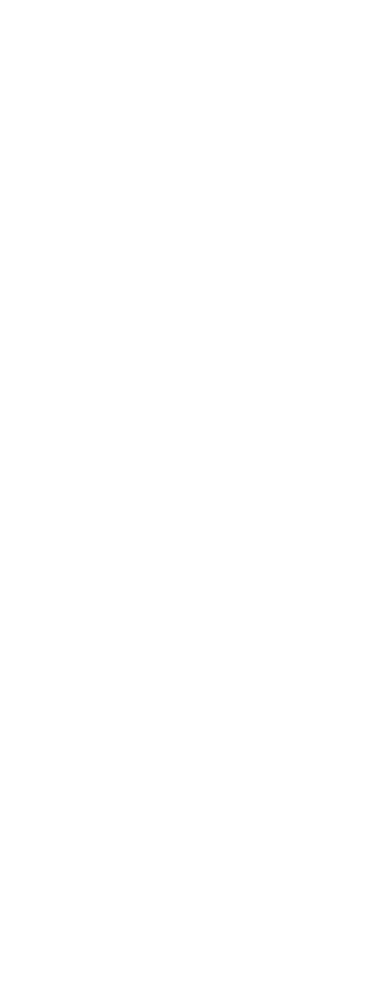
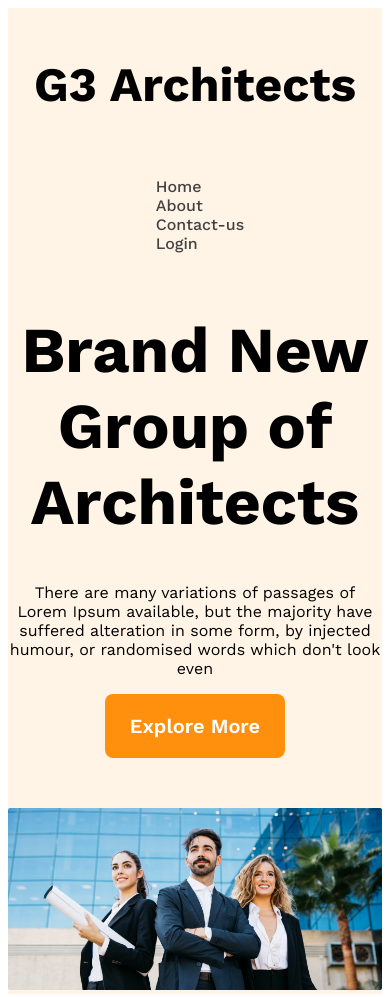
Before and after one commit to developerTamanna/module-10-practice, a plain HTML site: page index.html in a window 390 px wide. Before the commit the page ends 844 px from the top, so only its background shows below. Drawn offline with nearby package versions, Linux system fonts and the light colour scheme.

Commit message:
nab-banner-responsive

```diff
--- a/index.html
+++ b/index.html
@@ -7,6 +7,44 @@
     <link rel="stylesheet" href="./styles/style.css">
 </head>
 <body>
+    <header class="bg-light">
+        <nav class="navbar display-flex">
+            <h3 class="brand">G3 Architects</h3>
+            <ul class="nav-links display-flex">
+                  <li class="nav-item">
+                    <a href="" class="nev-link text-gray ">Home</a>
+                  </li>
+                  <li class="nav-item">
+                    <a href="" class="nev-link text-gray">About</a>
+                  </li>
+                  <li class="nav-item">
+                    <a href="" class="nev-link text-gray">Contact-us</a>
+                  </li>
+                  <li class="nav-item">
+                    <a href="" class="nev-link text-gray">Login</a>
+                  </li>
+            </ul>
+        </nav>
+        <div class="banner">
+            <div class="banner-content">
+                <h1 class="banner-title">
+                    Brand New
+                        Group of Architects
+                </h1>
+                <p class="banner-description">
+                    There are many variations of passages of Lorem Ipsum available, but the majority have suffered alteration in some form, by injected humour, or randomised words which don't look even
+                </p>
+                <button class="btn-primary">Explore More</button>
+            </div>
+            <img class="banner-img" src="./images/banner.png" alt="">
 
+        </div>
+    </header>
+    <main>
+
+    </main>
+    <footer>
+
+    </footer>
 </body>
 </html>
--- a/styles/style.css
+++ b/styles/style.css
@@ -0,0 +1,96 @@
+@import url('https://fonts.googleapis.com/css2?family=Work+Sans:ital,wght@0,100..900;1,100..900&display=swap');
+
+*{
+    font-family: "Work Sans", serif;
+}
+
+
+/* shared style */
+
+/* dark-2 */
+.text-gray{
+    color: #424242;
+}
+
+/* dark-3 */
+.text-light-gary{
+
+    color: #727272;
+}
+
+.display-flex{
+    display: flex;
+}
+.bg-light{
+    background-color: rgba(255, 144, 14, 0.1);
+}
+
+
+.btn-primary{
+    background-color:#FF900E;
+    padding: 20px 25px;
+    border: none;
+    border-radius: 8px;
+    font-size: 1.25rem;
+    font-weight: 600;
+    color: #ffffff;
+
+}
+
+/* header style */
+.navbar{
+   justify-content: space-between;
+   align-items: center;
+}
+.brand{
+    font-weight: 700;
+    font-size: 3rem;
+}
+.nav-item{
+    list-style: none;
+    margin-right: 30px;
+}
+.nev-link{
+    text-decoration: none;
+    font-weight: 500;
+    font-size: 1rem;
+
+}
+.navbar, .banner{
+    max-width: 1420px;
+    margin: 0px auto;
+}
+.nav-links{
+
+}
+
+
+/* banner-related-style */
+.banner-content{
+    max-width: 850PX;
+    margin: 0PX auto;
+    text-align: center;
+    margin-bottom: 50px;
+}
+.banner-title{
+    font-size: 4rem;
+    font-weight: 700;
+}
+.banner-img{
+    width: 100%;
+}
+
+
+
+
+
+/* start responsive part */
+@media screen and (max-width:776px) {
+    .navbar{
+        flex-direction: column;
+
+    }
+    .nav-links{
+        flex-direction: column;
+    }
+}
```
